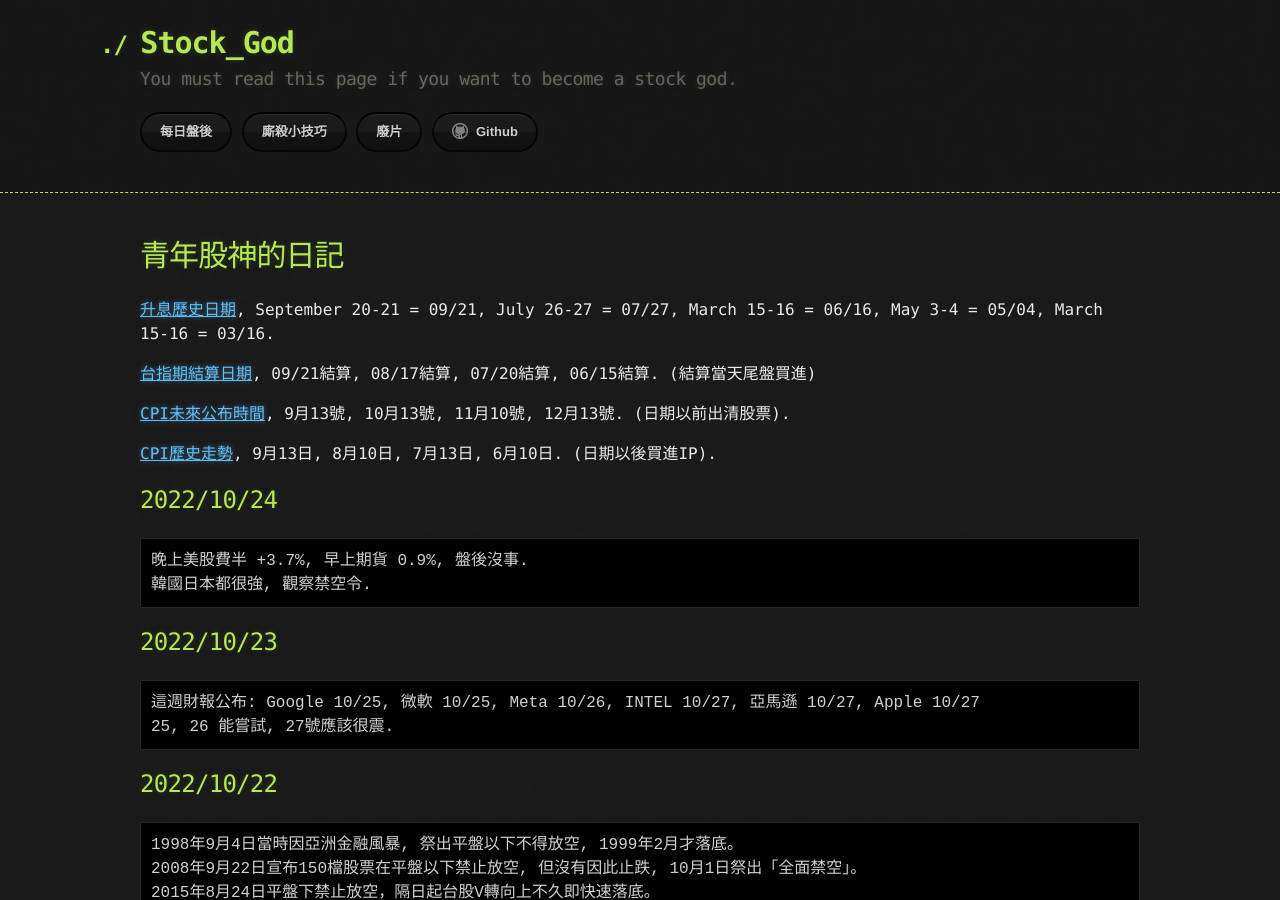
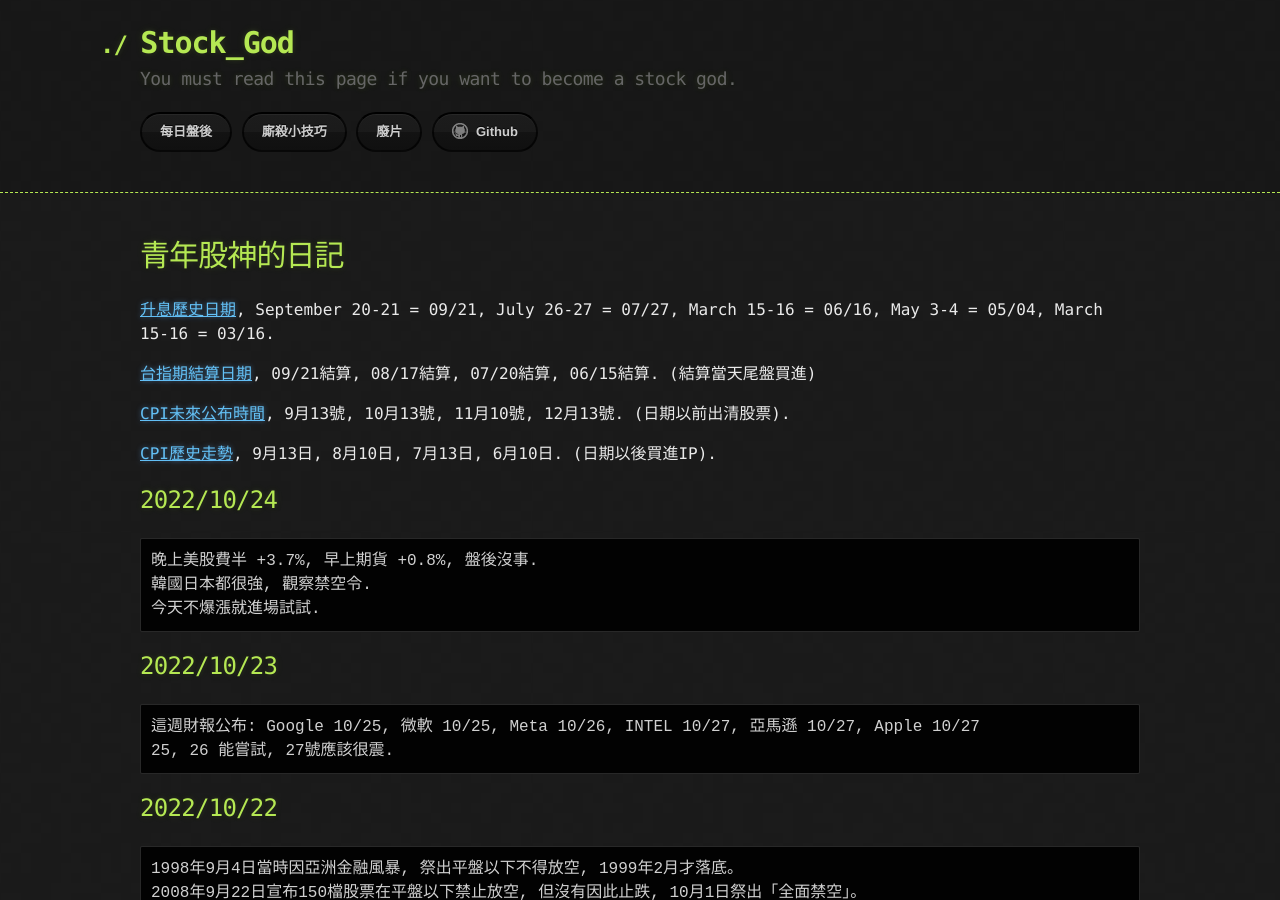
Before and after one commit to lepg5487/Stock_God, a Jekyll site: the page built from index.md, in a window 1280 px wide and 900 px high. Built offline with Jekyll 4.4.1, drawn with Linux system fonts in a browser that asks for light colours; our own code applies the rules of GitHub Pages for plain Markdown files.

Commit message:
Update index.md

````diff
--- a/index.md
+++ b/index.md
@@ -14,8 +14,9 @@ layout: testlayouts
 
 ## 2022/10/24
 ```
-晚上美股費半 +3.7%, 早上期貨 0.9%, 盤後沒事.
+晚上美股費半 +3.7%, 早上期貨 +0.8%, 盤後沒事.
 韓國日本都很強, 觀察禁空令.
+今天不爆漲就進場試試.
 ```
 
 ## 2022/10/23
````
